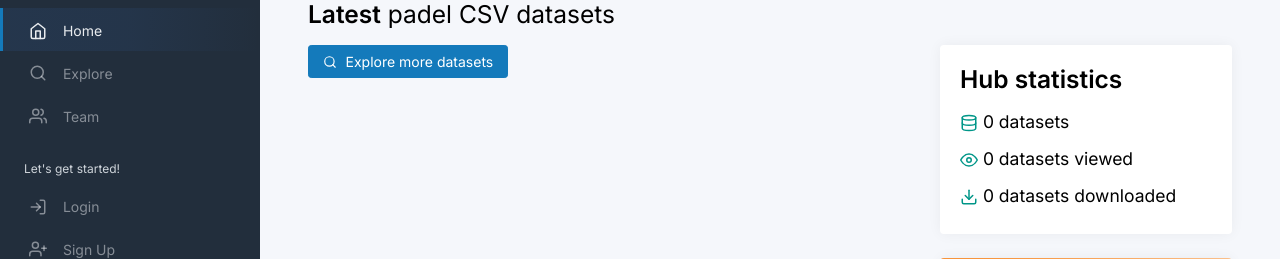
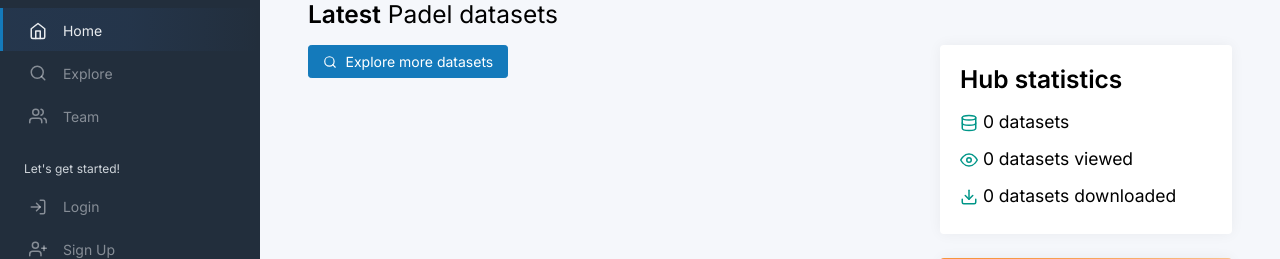
Before and after one commit to EGC-PadelHub/padel-hub, a Flask app: page / in a window 1280 px wide. Shown: the part 114-373 px from the top of the page. Run offline with Flask 3, Linux system fonts and the light colour scheme; data that the repository does not hold is empty; parts of the project's set-up code (start-up, migrations or seed data) failed here and were passed over; some libraries are stand-ins or nearby versions.

Commit message:
fix: change title of home datasets
- The title is not correct for padel datasets

```diff
--- a/app/modules/public/templates/public/index.html
+++ b/app/modules/public/templates/public/index.html
@@ -6,7 +6,7 @@
 
     <h1 class="h2 mb-3">
 
-        <b>Latest</b> padel CSV datasets
+        <b>Latest</b> Padel datasets
     </h1>
 
     <div class="row">
```
